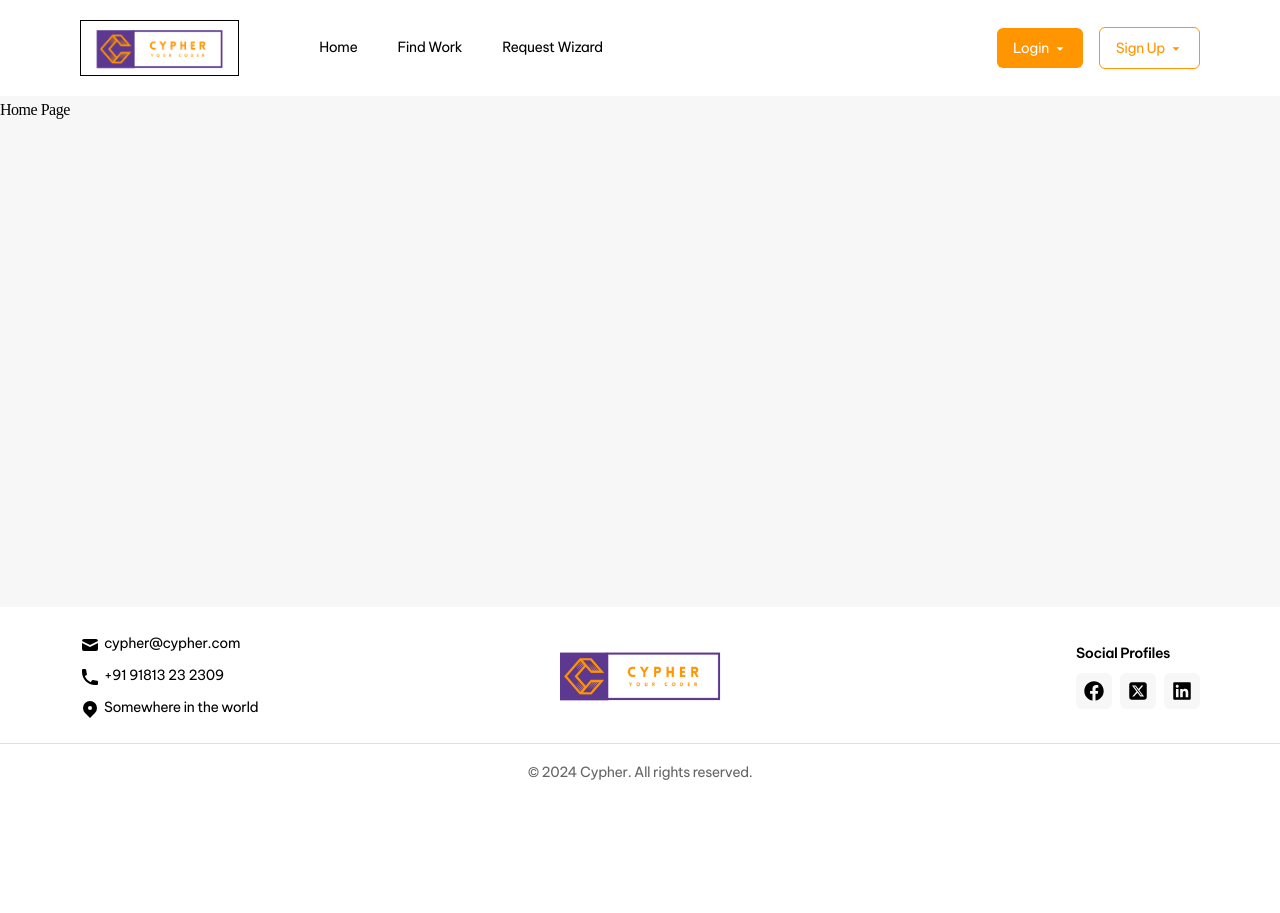
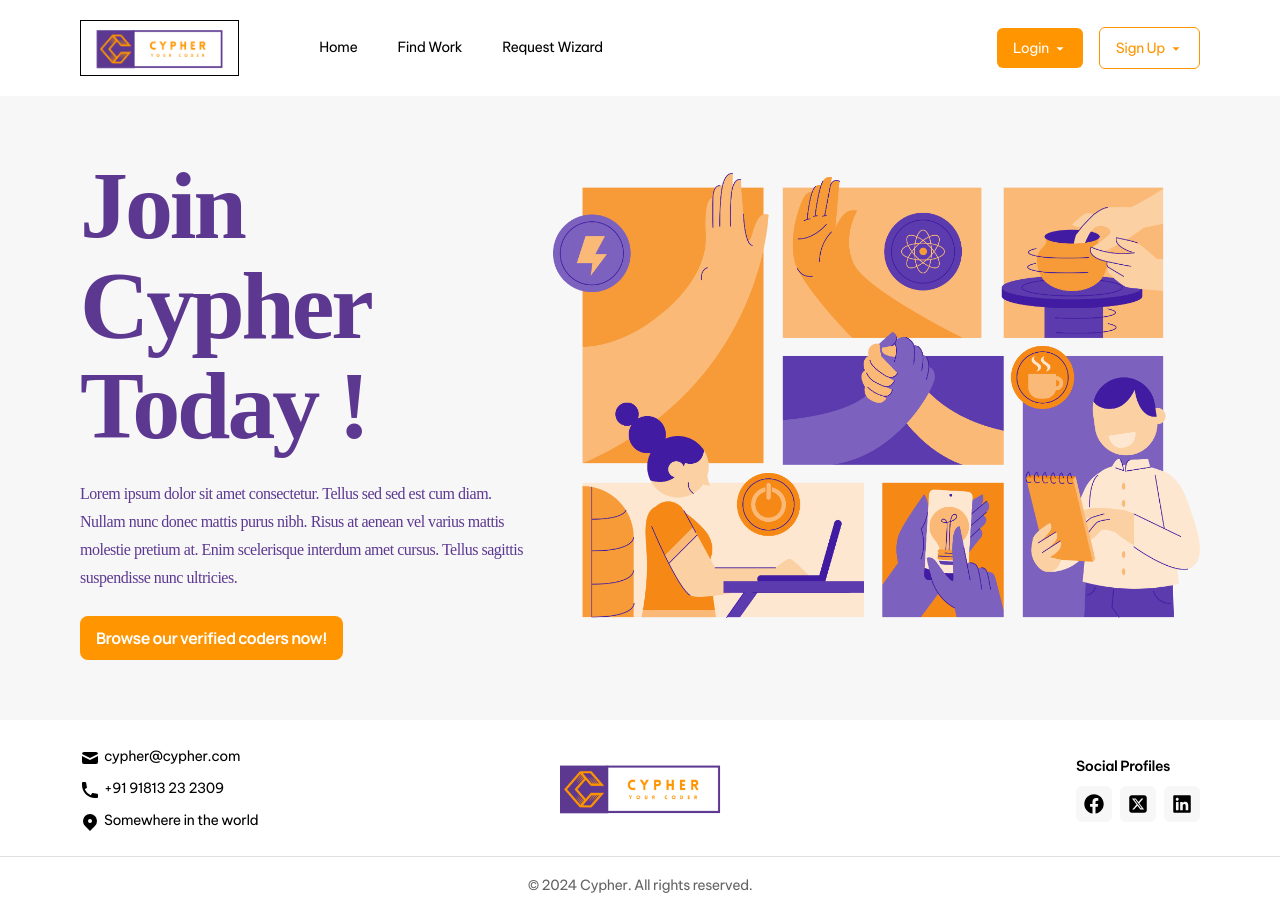
Before and after one commit to up-solve/cypher-frontend, a React (Vite) app: page / in a window 1280 px wide. Before the commit the page ends 800 px from the top, so only its background shows below. Built offline with nearby package versions, Linux system fonts and the light colour scheme.

Commit message:
hero section implemented

```diff
--- a/src/assets/styles/index.css
+++ b/src/assets/styles/index.css
@@ -15,3 +15,8 @@
 html {
   scroll-behavior: smooth;
 }
+
+.fullHeightSection {
+  height: calc(100vh - theme('spacing.24'));
+  max-height: calc(100vh - theme('spacing.24'));
+}
--- a/src/components/atoms/Button/index.tsx
+++ b/src/components/atoms/Button/index.tsx
@@ -1,9 +1,34 @@
-import { FC } from 'react';
+import { FC, ReactNode } from 'react';
 
-export interface ButtonProps {}
+import { ImSpinner8 } from 'react-icons/im';
 
-const Button: FC<ButtonProps> = () => {
-  return <p>Button</p>;
+export interface ButtonProps {
+  type: 'primary' | 'secondary';
+  text: string;
+  isLoading?: boolean;
+  children?: ReactNode;
+}
+
+const Button: FC<ButtonProps> = ({
+  type,
+  text,
+  isLoading = false,
+  children,
+}) => {
+  return (
+    <button
+      type="button"
+      className={`w-full px-4 py-2 font-bold text-center rounded-lg text-sm font-manrope desktop:text-md
+				${!isLoading ? 'duration-150 ease-in-out' : ''}
+				${type === 'primary' ? 'bg-orange-400 text-white-200' : ''}
+				${type === 'secondary' ? 'bg-purple-400 text-white-200' : ''}`}
+      disabled={isLoading}
+    >
+      {isLoading && <ImSpinner8 className="animate-spin" size={24} />}
+      {!isLoading && !children && <span>{text}</span>}
+      {!isLoading && children && <span>{children}</span>}
+    </button>
+  );
 };
 
 export default Button;
--- /dev/null
+++ b/src/components/sections/home/HeroSection/index.tsx
@@ -0,0 +1,37 @@
+import { FC } from 'react';
+
+import Button from '@components/atoms/Button';
+
+export interface HeroSectionProps {}
+
+const HeroSection: FC<HeroSectionProps> = () => {
+  return (
+    <div className="flex items-center">
+      <div className="grid grid-col-1 tablet:grid-cols-12 gap-4 py-10">
+        <div className="tablet:col-span-5 py-5 flex flex-col gap-6 items-center justify-center tablet:items-start">
+          <h1 className="text-3xl text-center text-purple-400 font-abhaya font-extrabold tablet:text-2xl tablet:text-left desktop:text-xxl">
+            Join Cypher Today !
+          </h1>
+          <p className="text-md font-abhaya text-purple-400 text-center tablet:text-left">
+            Lorem ipsum dolor sit amet consectetur. Tellus sed sed est cum diam.
+            Nullam nunc donec mattis purus nibh. Risus at aenean vel varius
+            mattis molestie pretium at. Enim scelerisque interdum amet cursus.
+            Tellus sagittis suspendisse nunc ultricies.
+          </p>
+          <div className="w-fit">
+            <Button type="primary" text="Browse our verified coders now!" />
+          </div>
+        </div>
+        <div className="row-start-1 tablet:row-auto tablet:col-span-7 flex items-center justify-center">
+          <img
+            src="/images/banner.png"
+            alt="banner"
+            className="max-w-[300px] tablet:w-full tablet:max-w-[700px]"
+          />
+        </div>
+      </div>
+    </div>
+  );
+};
+
+export default HeroSection;
--- a/src/pages/home/index.tsx
+++ b/src/pages/home/index.tsx
@@ -1,7 +1,13 @@
+import HeroSection from '@components/sections/home/HeroSection';
+
 export interface HomePageProps {}
 
 const HomePage: React.FC<HomePageProps> = () => {
-  return <p>Home Page</p>;
+  return (
+    <div className="px-4 tablet:px-10 desktop:px-20">
+      <HeroSection />
+    </div>
+  );
 };
 
 export default HomePage;
--- a/tailwind.config.ts
+++ b/tailwind.config.ts
@@ -48,7 +48,7 @@
       '3xl': ['48px', { lineHeight: '56px', letterSpacing: '-0.032em' }],
       '4xl': ['56px', { lineHeight: '64px', letterSpacing: '-0.032em' }],
       '5xl': ['64px', { lineHeight: '80px', letterSpacing: '-0.032em' }],
-      xxl: ['106px', { lineHeight: '80px', letterSpacing: '-0.032em' }],
+      xxl: ['96px', { lineHeight: '100px', letterSpacing: '-0.032em' }],
     },
     extend: {
       fontFamily: {
```
Also changed, not shown: src/components/sections/home/TestimonialSection/index.tsx (added).
